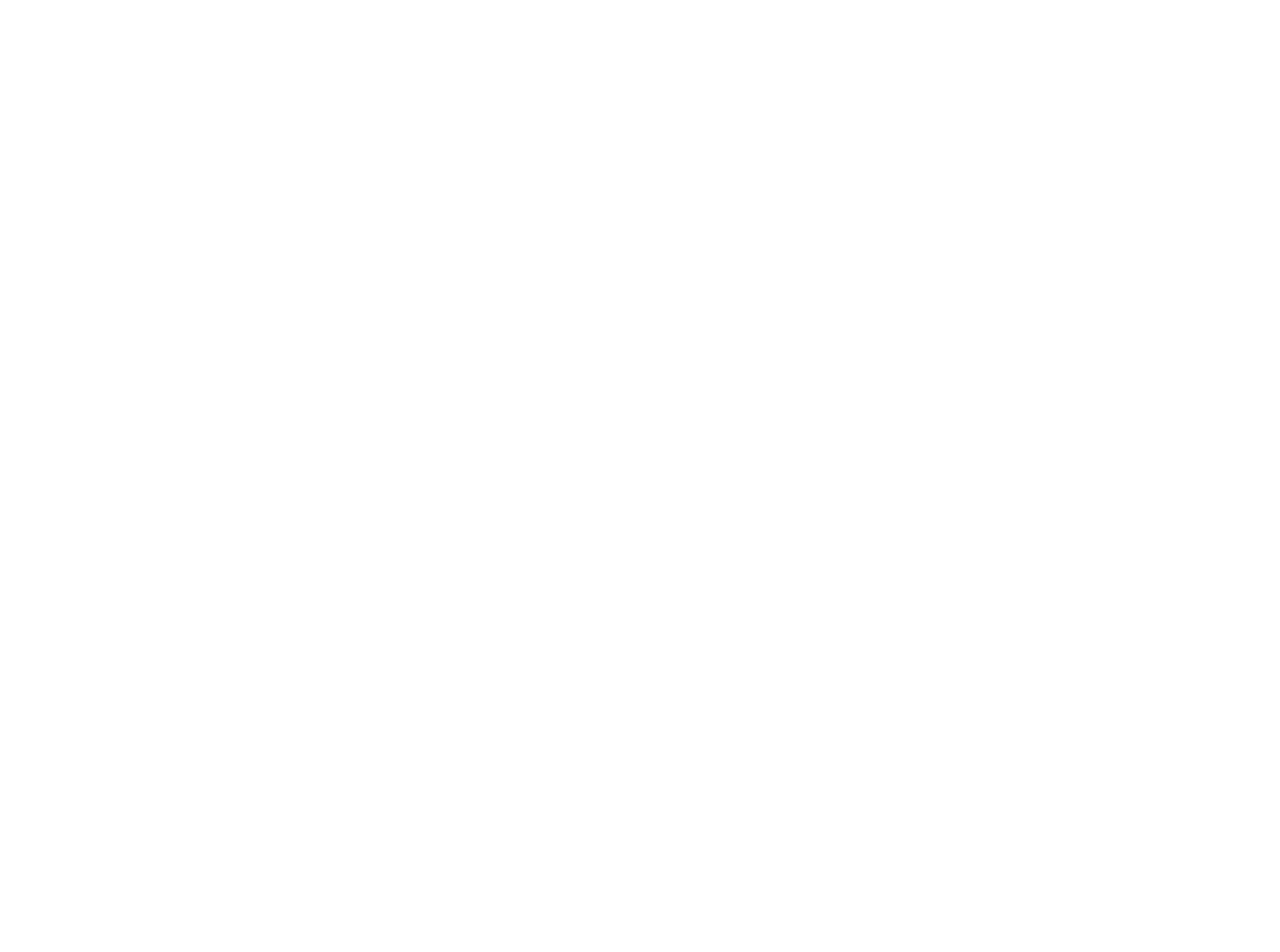
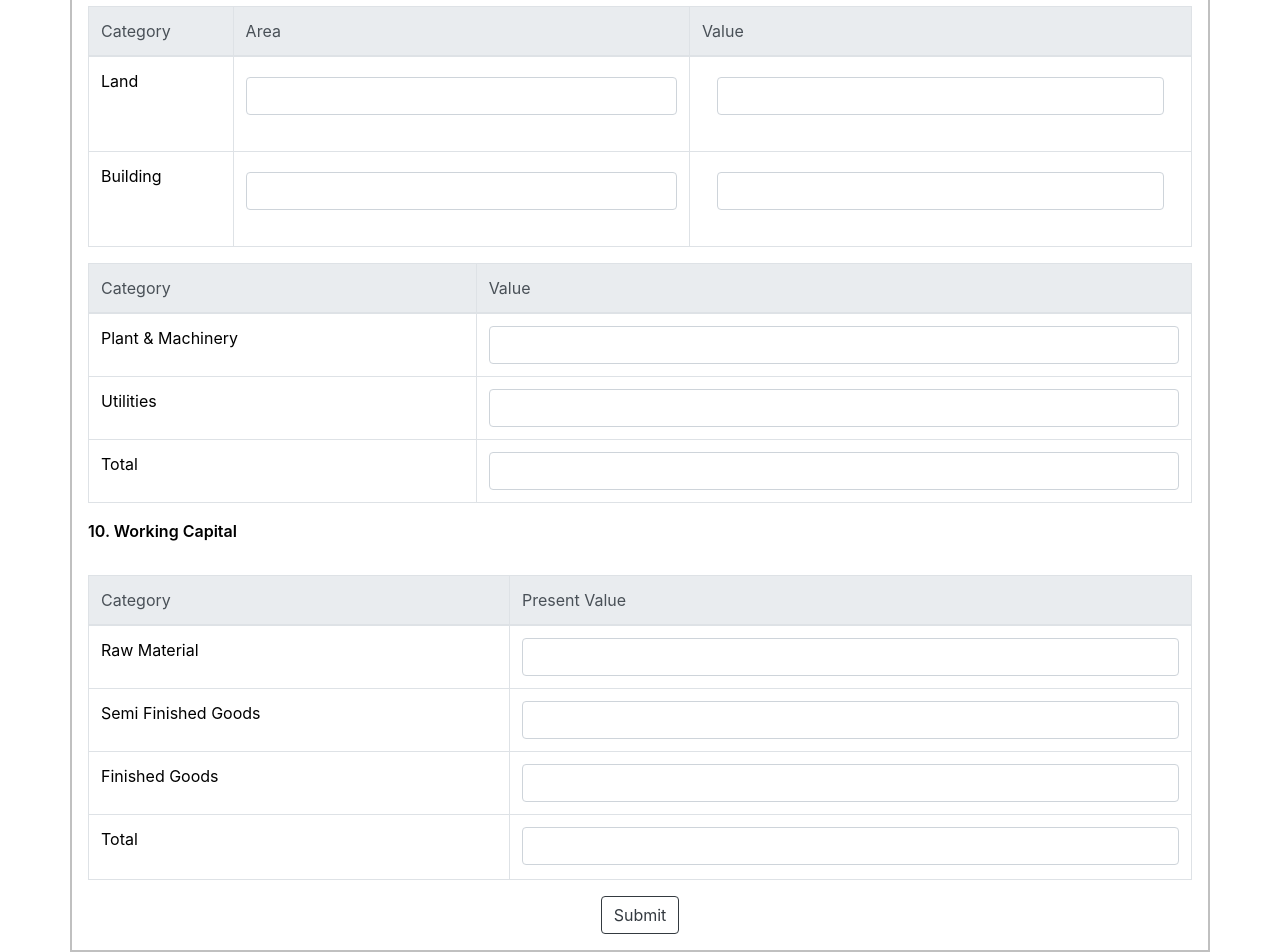
Before and after one commit to ThaminduR/idb-frontend, a React (Create React App) app: page /newsurvey in a window 1280 px wide. Shown: the part 1898-2850 px from the top of the page. Before the commit the page ends 1790 px from the top, so only its background shows below. Built offline with nearby package versions, Linux system fonts and the light colour scheme; sample sign-in values are in the browser's storage; a web font is replaced by a local one.

Commit message:
Form upto q10. Axios call to backend

```diff
--- a/src/components/NewSurvey/NewSurvey.css
+++ b/src/components/NewSurvey/NewSurvey.css
@@ -7,7 +7,7 @@
 .form-card {
   margin-top: 5vh;
   padding: 2vh;
-  min-width: 80%;
+  min-width: 60%;
   border: 2px solid rgba(163, 163, 163, 0.685);
   text-align: left;
 }
@@ -31,6 +31,14 @@
   padding-bottom: 2vh;
 }
 
+.page-break {
+  border: 1px solid black;
+}
+
+.page-break-text {
+  text-align: center;
+}
+
 .test {
   left: 5%;
   top: 50%;
--- a/src/components/NewSurvey/NewSurvey.js
+++ b/src/components/NewSurvey/NewSurvey.js
@@ -1,9 +1,12 @@
 import React, { useState } from 'react'
 import './NewSurvey.css'
+import axios from 'axios'
+import { Redirect } from 'react-router-dom'
 function NewSurvey(props) {
 
     const [state, setState] = useState({
         statechange: '', //Temperary variables
+        successMessage: null,
         errorMessage: null,  //Temperary variables
         companyName: '',
         province: '',
@@ -24,8 +27,10 @@
         yoe: '',
         business_type: '', reg_no: '',
         industry_reg: false, industry_reg_no: '',
-
-
+        land_area: '', land_value: '',
+        building_area: '', building_value: '',
+        machine_value: '', utilities_value: '', total_capital_investment: '',
+        raw_mat_value: '', semi_goods_value: '', goods_value: '', total_working_capital: '',
     })
 
     const handleChange = (e) => {
@@ -78,7 +83,7 @@
     }
 
     const handleCheckboxChange = (e) => {
-        const {id} = e.target
+        const { id } = e.target
         const value = state[id]
         setState(prevState => ({
             ...prevState,
@@ -88,7 +93,7 @@
 
     const test = (e) => {
         e.preventDefault()
-        console.log(state.industry_reg_no)
+        console.log(state.building_area)
     }
 
     const closeError = (e) => {
@@ -97,6 +102,55 @@
             ...prevState,
             errorMessage: '',
         }))
+    }
+
+    const submitForm = (e) => {
+        e.preventDefault();
+        const payload = {
+
+            'companyName': state.companyName,
+            'province': state.province,
+            'district': state.district,
+            'dsDivision': state.dsDivision,
+            'gnDivision': state.gnDivision,
+            'latitude': state.latitude,
+            'longitude': state.longitude,
+            'address': state.address,
+            'telenumber': state.telenumber,
+            'email': state.email,
+            'fax': state.fax,
+            'website': state.website,
+            'proprietor': state.proprietor,
+            'turnover': state.turnover,
+            'employees': state.employees,
+            'yoe': state.yoe,
+            'business_type': state.business_type, 'reg_no': state.reg_no,
+            'industry_reg': state.industry_reg, 'industry_reg_no': state.industry_reg_no,
+            'land_area': state.land_area, 'land_value': state.land_value,
+            'building_area': state.building_area, 'building_value': state.building_value,
+            'machine_value': state.machine_value, 'utilities_value': state.utilities_value, 'total_capital_investment': state.total_capital_investment,
+            'raw_mat_value': state.raw_mat_value, 'semi_goods_value': state.semi_goods_value, 'goods_value': state.goods_value, 'total_working_capital': state.total_working_capital,
+        }
+        axios.post('/lol', payload)
+            .then(function (response) {
+                if (response.data.code === 200) {
+                    setState(prevState => ({
+                        ...prevState,
+                        'successMessage': 'Submit successful.',
+                        'errorMessage': ''
+                    }))
+                    return <Redirect to='/newsurvey' />
+                } else {
+                    setState(prevState => ({
+                        ...prevState,
+                        'errorMessage': response.data.failure,
+                        'successMessage': ''
+                    }))
+                }
+            })
+            .catch(function (error) {
+                console.log(error);
+            });
     }
 
     return (
@@ -299,12 +353,91 @@
                         </tbody>
                     </table>
 
+                    <hr className='page-break' />
+                    <p className='page-break-text'>End of Page 1</p>
+                    <hr className='page-break' />
 
+                    <label className='topic-text'>9. Capital Investment of the Business</label>
+                    <br />
+                    <table className='table mt-4 table-bordered'>
+                        <thead className='thead-light'>
+                            <tr>
+                                <th>Category</th>
+                                <th>Area</th>
+                                <th>Value</th>
+                            </tr>
+                        </thead>
+                        <tbody>
+                            <tr>
+                                <td>Land</td>
+                                <td><div className="form-group"><input type="text" className="form-control" id="land_area" value={state.land_area} onChange={handleChange} /></div></td>
+                                <td><div className="form-group col"><input type="text" className="form-control" id="land_value" value={state.land_value} onChange={handleChange} /></div></td>
+                            </tr>
+                            <tr>
+                                <td>Building</td>
+                                <td><div className="form-group"><input type="text" className="form-control" id="building_area" value={state.building_area} onChange={handleChange} /></div></td>
+                                <td><div className="form-group col"><input type="text" className="form-control" id="building_value" value={state.building_value} onChange={handleChange} /></div></td>
+                            </tr>
+                        </tbody>
+                    </table>
+                    <table className='table table-bordered'>
+                        <thead className='thead-light'>
+                            <tr>
+                                <th>Category</th>
+                                <th>Value</th>
+                            </tr>
+                        </thead>
+                        <tbody>
+                            <tr>
+                                <td>Plant & Machinery</td>
+                                <td><input type="text" className="form-control" id="machine_value" value={state.machine_value} onChange={handleChange} /></td>
+                            </tr>
+                            <tr>
+                                <td>Utilities</td>
+                                <td><input type="text" className="form-control" id="utilities_value" value={state.utilities_value} onChange={handleChange} /></td>
+                            </tr>
+                            <tr>
+                                <td>Total</td>
+                                <td><input type="text" className="form-control" id="total_capital_investment" value={state.total_capital_investment} onChange={handleChange} /></td>
+                            </tr>
+                        </tbody>
+                    </table>
 
+                    <label className='topic-text'>10. Working Capital</label>
+
+                    <table className='table mt-4 table-bordered'>
+                        <thead className='thead-light'>
+                            <tr>
+                                <th>Category</th>
+                                <th>Present Value</th>
+                            </tr>
+                        </thead>
+                        <tbody>
+                            <tr>
+                                <td>Raw Material</td>
+                                <td><input type="text" className="form-control" id="raw_mat_value" value={state.raw_mat_value} onChange={handleChange} /></td>
+                            </tr>
+                            <tr>
+                                <td>Semi Finished Goods</td>
+                                <td><input type="text" className="form-control" id="semi_goods_value" value={state.semi_goods_value} onChange={handleChange} /></td>
+                            </tr>
+                            <tr>
+                                <td>Finished Goods</td>
+                                <td><input type="text" className="form-control" id="goods_value" value={state.goods_value} onChange={handleChange} /></td>
+                            </tr>
+                            <tr>
+                                <td ><p className='bold'>Total</p></td>
+                                <td><input type="text" className="form-control" id="total_working_capital" value={state.total_working_capital} onChange={handleChange} /></td>
+                            </tr>
+                        </tbody>
+                    </table>
+                    <div className='row justify-content-center'>
+                        <div className='btn btn-outline-dark' onClick={submitForm}>Submit</div>
+                    </div>
 
                 </form>
             </div>
-        </div >
+        </div>
     )
 }
 
```
